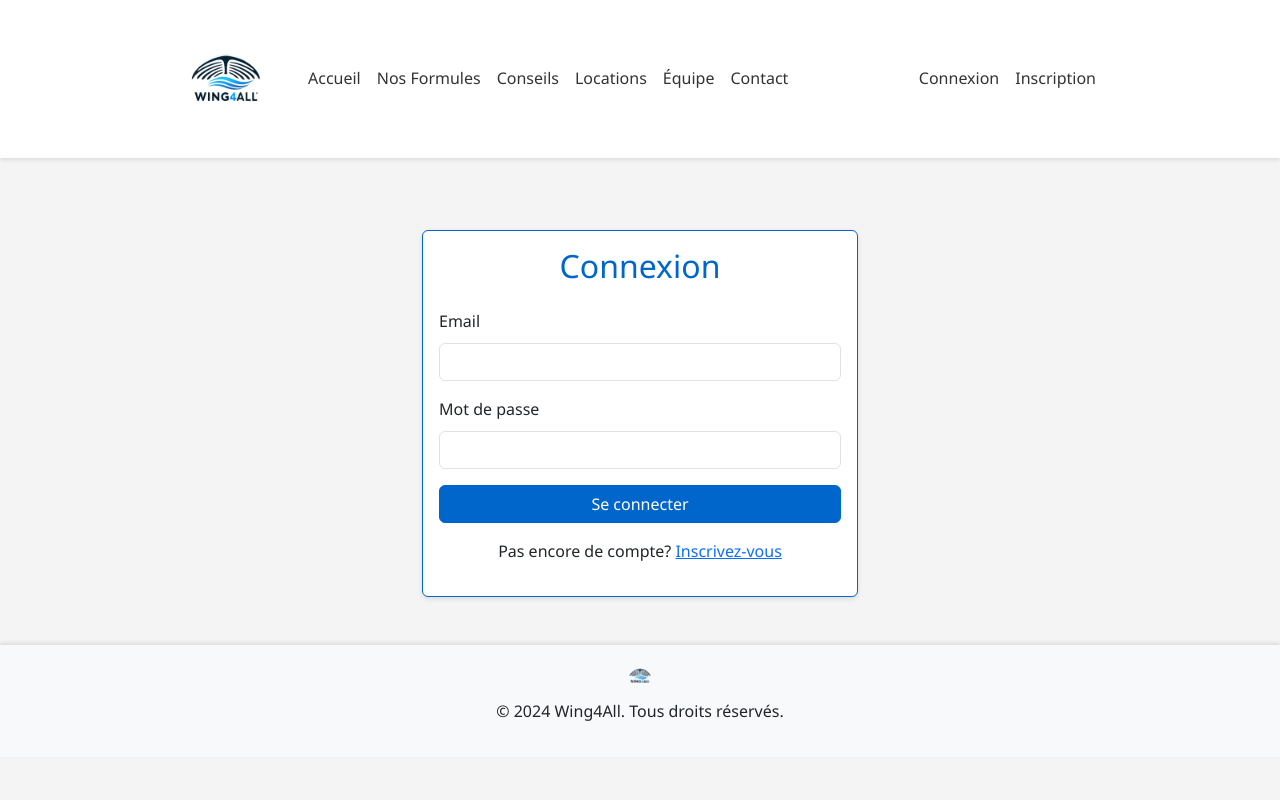
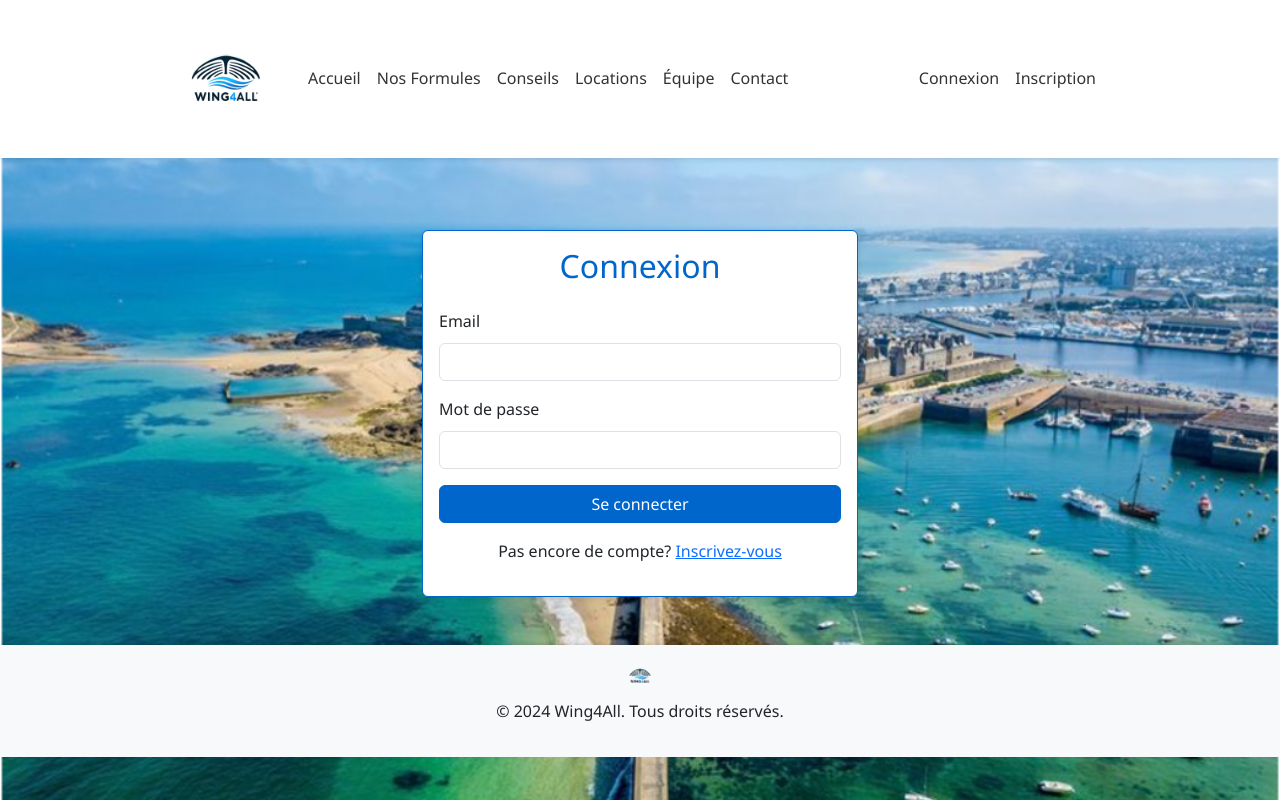
Before and after one commit to hippolyte456/wingfoil_rental, a Flask app: page /login in a window 1280 px wide. Run offline with Flask 3, Linux system fonts and the light colour scheme.

Commit message:
background images ok

```diff
--- a/wingfoil_rental/app/templates/base.html
+++ b/wingfoil_rental/app/templates/base.html
@@ -8,6 +8,13 @@
     <link rel="icon" type="image/png" href="{{ url_for('static', filename='img/logo/wing_dallE-removebg.png') }}">
     <link href="https://cdn.jsdelivr.net/npm/bootstrap@5.3.0/dist/css/bootstrap.min.css" rel="stylesheet">
     <link rel="stylesheet" href="{{ url_for('static', filename='css/style.css') }}?v=1">
+    <style>
+        body {
+            background-image: url('{% block background_image %}{{ url_for("static", filename="img/base/intro.png") }}{% endblock %}');
+            background-size: cover;
+            background-position: center;
+        }
+    </style>
 </head>
 <body>
     <nav class="navbar navbar-expand-lg bg-primary">
--- a/wingfoil_rental/app/templates/home.html
+++ b/wingfoil_rental/app/templates/home.html
@@ -3,15 +3,15 @@
 {% block title %}Accueil{% endblock %}
 
 {% block content %}
-<!-- Hero Section -->
-{% include 'partials/hero.html' %}
-
 <div class="container">
     <div class="row justify-content-center">
         <div class="col-md-8 text-center">
             <h2 class="mb-4">Bienvenue sur Wing4All</h2>
             <p class="lead mb-4">
                 Découvrez le wingfoil en toute simplicité avec notre service de location de matériel haut de gamme.
+            </p>
+            <p class="lead mb-4">
+                <!-- Add any additional text from the hero section here -->
             </p>
             <div class="row mb-5">
                 <div class="col-md-6">
```
Also changed, not shown: 1 other file.
